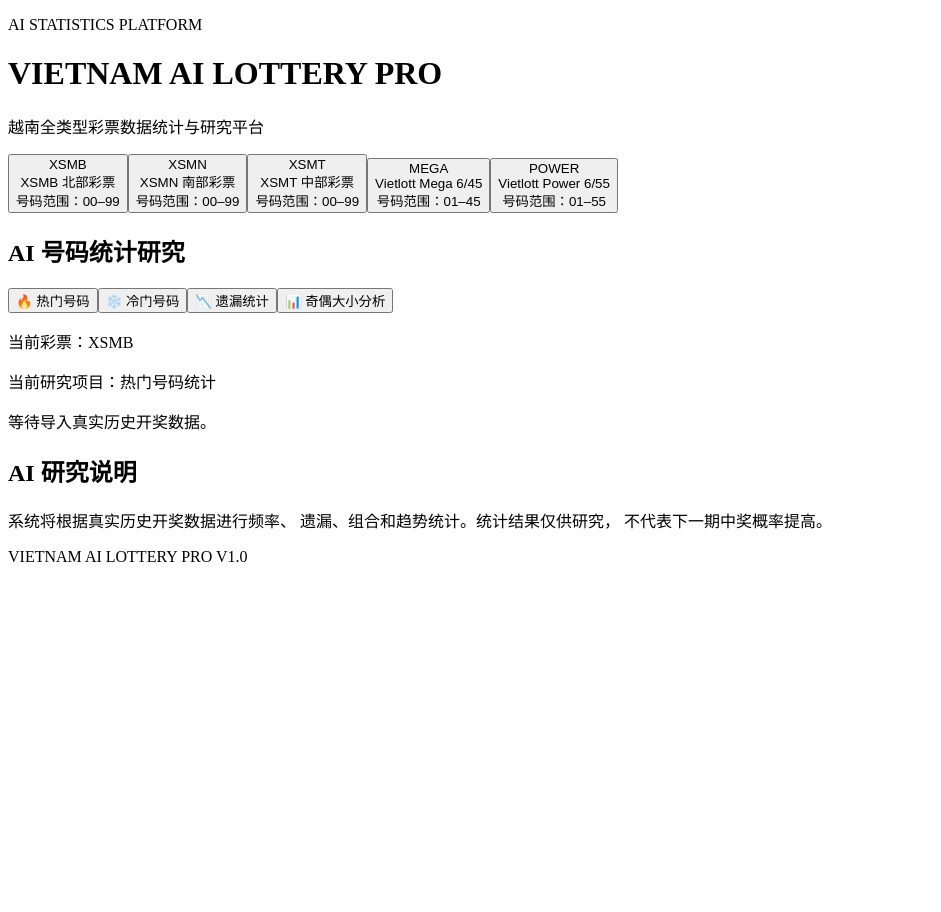
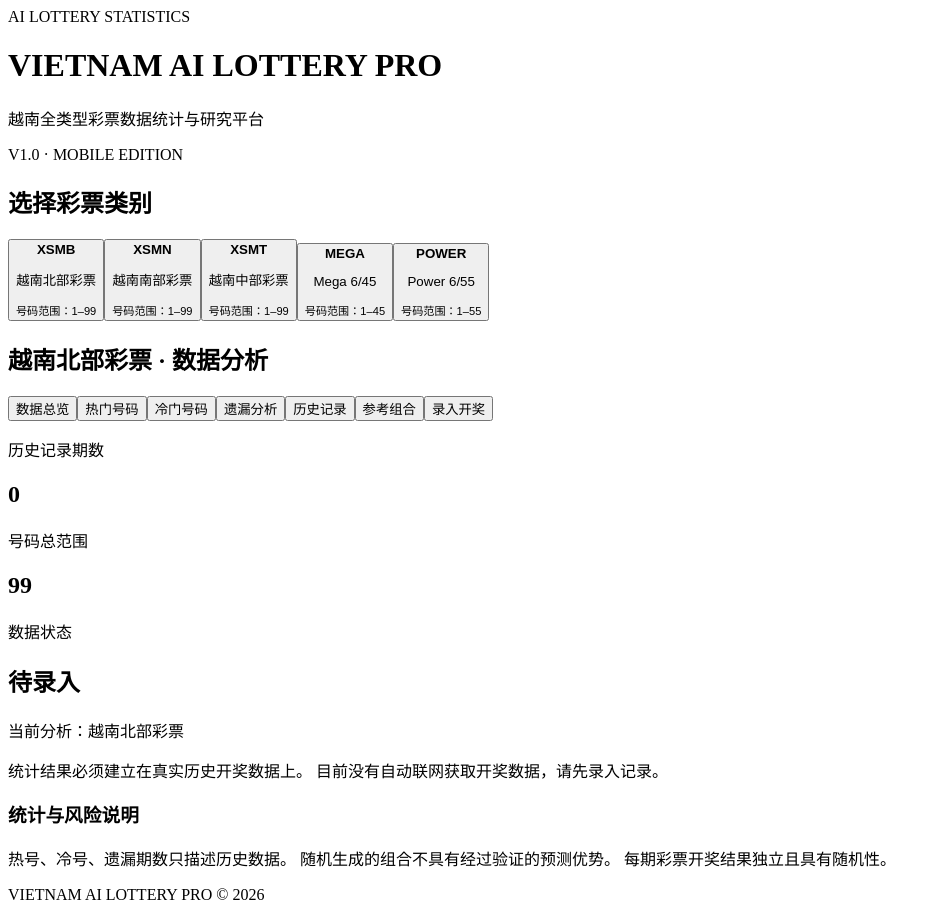
Before and after one commit to aut13093-max/vietnam-ai-lottery-pro, a Next.js app: page / in a window 1280 px wide. Shown: the whole page, without its empty margins (0-941 px from the left). Before the commit the page ends 800 px from the top, so only its background shows below. Built offline with nearby package versions, Linux system fonts and the light colour scheme.

Commit message:
更新 page.js

```diff
--- a/app/page.js
+++ b/app/page.js
@@ -1,126 +1,410 @@
 
 "use client";
 
-import { useState } from "react";
+import { useEffect, useMemo, useState } from "react";
 
-const lotteryTypes = [
-  { id: "XSMB", name: "XSMB 北部彩票", range: "00–99" },
-  { id: "XSMN", name: "XSMN 南部彩票", range: "00–99" },
-  { id: "XSMT", name: "XSMT 中部彩票", range: "00–99" },
-  { id: "MEGA", name: "Vietlott Mega 6/45", range: "01–45" },
-  { id: "POWER", name: "Vietlott Power 6/55", range: "01–55" }
+const TYPES = [
+  { id: "XSMB", name: "越南北部彩票", max: 99, count: 6 },
+  { id: "XSMN", name: "越南南部彩票", max: 99, count: 6 },
+  { id: "XSMT", name: "越南中部彩票", max: 99, count: 6 },
+  { id: "MEGA", name: "Mega 6/45", max: 45, count: 6 },
+  { id: "POWER", name: "Power 6/55", max: 55, count: 6 }
 ];
+
+const STORE = "vietnam-lottery-v1";
+
+function formatNumber(n, type) {
+  return type === "XSMB" || type === "XSMN" || type === "XSMT"
+    ? String(n).padStart(2, "0")
+    : String(n);
+}
+
+function getStats(draws, type) {
+  const config = TYPES.find(t => t.id === type);
+  const frequency = {};
+
+  for (let i = 0; i <= config.max; i++) {
+    frequency[i] = 0;
+  }
+
+  draws.forEach(draw => {
+    draw.numbers.forEach(n => {
+      frequency[n] = (frequency[n] || 0) + 1;
+    });
+  });
+
+  const rows = Object.entries(frequency).map(([number, count]) => {
+    const index = draws.findIndex(draw =>
+      draw.numbers.includes(Number(number))
+    );
+
+    return {
+      number: Number(number),
+      count,
+      missing: index === -1 ? draws.length : index
+    };
+  });
+
+  return {
+    rows,
+    hot: [...rows].sort((a, b) => b.count - a.count),
+    cold: [...rows].sort((a, b) => a.count - b.count),
+    missing: [...rows].sort((a, b) => b.missing - a.missing)
+  };
+}
+
+function generateNumbers(type) {
+  const config = TYPES.find(t => t.id === type);
+  const result = [];
+
+  for (let i = 0; i < 5; i++) {
+    const numbers = [];
+
+    while (numbers.length < config.count) {
+      const n = Math.floor(Math.random() * config.max) + 1;
+
+      if (!numbers.includes(n)) {
+        numbers.push(n);
+      }
+    }
+
+    result.push(numbers.sort((a, b) => a - b));
+  }
+
+  return result;
+}
 
 export default function Home() {
   const [selected, setSelected] = useState("XSMB");
-  const [mode, setMode] = useState("hot");
+  const [tab, setTab] = useState("overview");
+  const [draws, setDraws] = useState({});
+  const [date, setDate] = useState("");
+  const [input, setInput] = useState("");
+  const [suggestions, setSuggestions] = useState([]);
+  const [message, setMessage] = useState("");
+
+  useEffect(() => {
+    try {
+      const saved = localStorage.getItem(STORE);
+      if (saved) setDraws(JSON.parse(saved));
+    } catch {
+      setMessage("本地数据读取失败，请检查浏览器存储。");
+    }
+  }, []);
+
+  useEffect(() => {
+    localStorage.setItem(STORE, JSON.stringify(draws));
+  }, [draws]);
+
+  const currentDraws = draws[selected] || [];
+
+  const stats = useMemo(
+    () => getStats(currentDraws, selected),
+    [currentDraws, selected]
+  );
+
+  function addDraw() {
+    const config = TYPES.find(t => t.id === selected);
+
+    if (!date) {
+      setMessage("请选择开奖日期。");
+      return;
+    }
+
+    const tokens = input.match(/\d+/g) || [];
+    const numbers = tokens.map(Number);
+
+    if (
+      numbers.length !== config.count ||
+      numbers.some(n => !Number.isInteger(n) || n < 1 || n > config.max) ||
+      new Set(numbers).size !== numbers.length
+    ) {
+      setMessage(
+        `请输入${config.count}个不同号码，范围为1至${config.max}。传统彩票暂按6个两位号码进行研究录入。`
+      );
+      return;
+    }
+
+    const existing = currentDraws.some(d => d.date === date);
+
+    if (existing) {
+      setMessage("这个日期已有记录，请先检查历史数据。");
+      return;
+    }
+
+    const next = {
+      ...draws,
+      [selected]: [
+        ...currentDraws,
+        {
+          date,
+          numbers: numbers.sort((a, b) => a - b)
+        }
+      ].sort((a, b) => b.date.localeCompare(a.date))
+    };
+
+    setDraws(next);
+    setInput("");
+    setMessage("开奖记录已保存到本机。");
+  }
+
+  function removeDraw(dateToRemove) {
+    if (!confirm("确定删除这期记录吗？")) return;
+
+    setDraws({
+      ...draws,
+      [selected]: currentDraws.filter(d => d.date !== dateToRemove)
+    });
+
+    setMessage("记录已删除。");
+  }
+
+  function createSuggestions() {
+    setSuggestions(generateNumbers(selected));
+    setTab("suggestions");
+  }
+
+  const config = TYPES.find(t => t.id === selected);
 
   return (
-    <main className="min-h-screen bg-slate-950 text-white p-5">
-      <div className="max-w-4xl mx-auto">
+    <main className="container">
 
-        <header className="mb-8">
-          <p className="text-cyan-400 text-sm">
-            AI STATISTICS PLATFORM
-          </p>
-          <h1 className="text-3xl font-bold mt-2">
-            VIETNAM AI LOTTERY PRO
-          </h1>
-          <p className="text-slate-400 mt-2">
-            越南全类型彩票数据统计与研究平台
-          </p>
-        </header>
+      <header className="header">
+        <div className="logo">AI LOTTERY STATISTICS</div>
+        <h1>VIETNAM AI LOTTERY PRO</h1>
+        <p className="subtitle">
+          越南全类型彩票数据统计与研究平台
+        </p>
+        <p className="success">V1.0 · MOBILE EDITION</p>
+      </header>
 
-        <section className="grid grid-cols-2 gap-3 mb-8">
-          {lotteryTypes.map((item) => (
+      <section className="card">
+        <h2>选择彩票类别</h2>
+        <div className="grid">
+          {TYPES.map(item => (
             <button
               key={item.id}
-              onClick={() => setSelected(item.id)}
-              className={`rounded-xl p-4 text-left border ${
-                selected === item.id
-                  ? "border-cyan-400 bg-cyan-950"
-                  : "border-slate-700 bg-slate-900"
+              onClick={() => {
+                setSelected(item.id);
+                setMessage("");
+                setSuggestions([]);
+              }}
+              className={`lottery-button ${
+                selected === item.id ? "active" : ""
               }`}
             >
-              <div className="font-bold">{item.id}</div>
-              <div className="text-sm text-slate-300 mt-2">
-                {item.name}
-              </div>
-              <div className="text-xs text-cyan-400 mt-2">
-                号码范围：{item.range}
-              </div>
+              <strong>{item.id}</strong>
+              <p>{item.name}</p>
+              <small className="muted">
+                号码范围：1–{item.max}
+              </small>
             </button>
           ))}
-        </section>
+        </div>
+      </section>
 
-        <section className="bg-slate-900 rounded-xl p-5 mb-6">
-          <h2 className="text-xl font-bold mb-4">
-            AI 号码统计研究
-          </h2>
+      <section className="card">
+        <h2>{config.name} · 数据分析</h2>
 
-          <div className="grid grid-cols-2 gap-3">
+        <div className="tabs">
+          {[
+            ["overview", "数据总览"],
+            ["hot", "热门号码"],
+            ["cold", "冷门号码"],
+            ["missing", "遗漏分析"],
+            ["history", "历史记录"],
+            ["suggestions", "参考组合"],
+            ["add", "录入开奖"]
+          ].map(([id, name]) => (
             <button
-              onClick={() => setMode("hot")}
-              className="bg-slate-800 rounded-lg p-3"
+              key={id}
+              onClick={() => setTab(id)}
+              className={`tab ${tab === id ? "active" : ""}`}
             >
-              🔥 热门号码
+              {name}
+            </button>
+          ))}
+        </div>
+
+        {message && (
+          <p className="success">{message}</p>
+        )}
+
+        {tab === "overview" && (
+          <>
+            <div className="grid">
+              <div className="card">
+                <p className="muted">历史记录期数</p>
+                <h2>{currentDraws.length}</h2>
+              </div>
+              <div className="card">
+                <p className="muted">号码总范围</p>
+                <h2>{config.max}</h2>
+              </div>
+              <div className="card">
+                <p className="muted">数据状态</p>
+                <h2>{currentDraws.length ? "已录入" : "待录入"}</h2>
+              </div>
+            </div>
+
+            <p className="muted">
+              当前分析：{config.name}
+            </p>
+
+            <div className="warning">
+              统计结果必须建立在真实历史开奖数据上。
+              目前没有自动联网获取开奖数据，请先录入记录。
+            </div>
+          </>
+        )}
+
+        {["hot", "cold", "missing"].includes(tab) && (
+          <>
+            <h3>
+              {tab === "hot" ? "🔥 热门号码" :
+               tab === "cold" ? "❄️ 冷门号码" :
+               "📉 当前遗漏期数"}
+            </h3>
+
+            {currentDraws.length === 0 ? (
+              <p className="muted">暂无历史数据，请先录入开奖结果。</p>
+            ) : (
+              <table>
+                <thead>
+                  <tr>
+                    <th>号码</th>
+                    <th>出现次数</th>
+                    <th>遗漏期数</th>
+                  </tr>
+                </thead>
+                <tbody>
+                  {(tab === "hot" ? stats.hot :
+                    tab === "cold" ? stats.cold :
+                    stats.missing).slice(0, 20).map(row => (
+                    <tr key={row.number}>
+                      <td>{formatNumber(row.number, selected)}</td>
+                      <td>{row.count}</td>
+                      <td>{row.missing}</td>
+                    </tr>
+                  ))}
+                </tbody>
+              </table>
+            )}
+          </>
+        )}
+
+        {tab === "history" && (
+          <>
+            <h3>历史开奖记录</h3>
+
+            {currentDraws.length === 0 ? (
+              <p className="muted">尚未录入任何开奖结果。</p>
+            ) : (
+              currentDraws.map(draw => (
+                <div className="card" key={draw.date}>
+                  <strong>{draw.date}</strong>
+                  <div className="numbers">
+                    {draw.numbers.map(n => (
+                      <span className="ball" key={n}>
+                        {formatNumber(n, selected)}
+                      </span>
+                    ))}
+                  </div>
+                  <button
+                    className="secondary"
+                    style={{ marginTop: 12 }}
+                    onClick={() => removeDraw(draw.date)}
+                  >
+                    删除记录
+                  </button>
+                </div>
+              ))
+            )}
+          </>
+        )}
+
+        {tab === "add" && (
+          <>
+            <h3>录入真实开奖数据</h3>
+
+            <label>开奖日期</label>
+            <input
+              type="date"
+              value={date}
+              onChange={e => setDate(e.target.value)}
+            />
+
+            <label>
+              开奖号码（用空格或逗号分隔）
+            </label>
+
+            <textarea
+              value={input}
+              onChange={e => setInput(e.target.value)}
+              placeholder={
+                selected === "MEGA"
+                  ? "例如：03 12 18 25 36 44"
+                  : selected === "POWER"
+                  ? "例如：03 12 18 25 36 54"
+                  : "例如：05 12 28 36 57 89"
+              }
+            />
+
+            <button className="primary" onClick={addDraw}>
+              保存开奖数据
             </button>
 
+            <p className="muted">
+              传统彩票这里采用6个两位号码作为简化研究样本，
+              不代表完整官方奖项数据。
+            </p>
+          </>
+        )}
+
+        {tab === "suggestions" && (
+          <>
+            <h3>AI 参考组合研究</h3>
+
+            <p className="muted">
+              下面是随机生成的研究组合，不是中奖预测。
+            </p>
+
             <button
-              onClick={() => setMode("cold")}
-              className="bg-slate-800 rounded-lg p-3"
+              className="primary"
+              onClick={createSuggestions}
             >
-              ❄️ 冷门号码
+              生成5组参考号码
             </button>
 
-            <button
-              onClick={() => setMode("missing")}
-              className="bg-slate-800 rounded-lg p-3"
-            >
-              📉 遗漏统计
-            </button>
+            {suggestions.map((group, index) => (
+              <div className="card" key={index}>
+                <strong>参考组合 {index + 1}</strong>
+                <div className="numbers">
+                  {group.map(n => (
+                    <span className="ball" key={n}>
+                      {formatNumber(n, selected)}
+                    </span>
+                  ))}
+                </div>
+              </div>
+            ))}
+          </>
+        )}
+      </section>
 
-            <button
-              onClick={() => setMode("trend")}
-              className="bg-slate-800 rounded-lg p-3"
-            >
-              📊 奇偶大小分析
-            </button>
-          </div>
+      <section className="card">
+        <h3>统计与风险说明</h3>
+        <p className="muted">
+          热号、冷号、遗漏期数只描述历史数据。
+          随机生成的组合不具有经过验证的预测优势。
+          每期彩票开奖结果独立且具有随机性。
+        </p>
+      </section>
 
-          <div className="mt-5 bg-slate-800 rounded-lg p-4">
-            <p className="text-cyan-400 font-bold">
-              当前彩票：{selected}
-            </p>
-            <p className="mt-3 text-white">
-              当前研究项目：
-              {mode === "hot" && "热门号码统计"}
-              {mode === "cold" && "冷门号码统计"}
-              {mode === "missing" && "号码遗漏统计"}
-              {mode === "trend" && "奇偶大小分析"}
-            </p>
-            <p className="text-sm text-slate-400 mt-3">
-              等待导入真实历史开奖数据。
-            </p>
-          </div>
-        </section>
+      <footer>
+        VIETNAM AI LOTTERY PRO © 2026
+      </footer>
 
-        <section className="bg-slate-900 rounded-xl p-5">
-          <h2 className="text-xl font-bold mb-3">
-            AI 研究说明
-          </h2>
-          <p className="text-slate-400 text-sm leading-7">
-            系统将根据真实历史开奖数据进行频率、
-            遗漏、组合和趋势统计。统计结果仅供研究，
-            不代表下一期中奖概率提高。
-          </p>
-        </section>
-
-        <footer className="text-center text-slate-500 text-xs mt-8">
-          VIETNAM AI LOTTERY PRO V1.0
-        </footer>
-
-      </div>
     </main>
   );
 }
```
